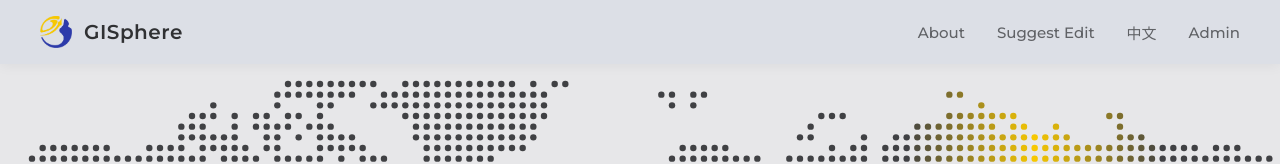
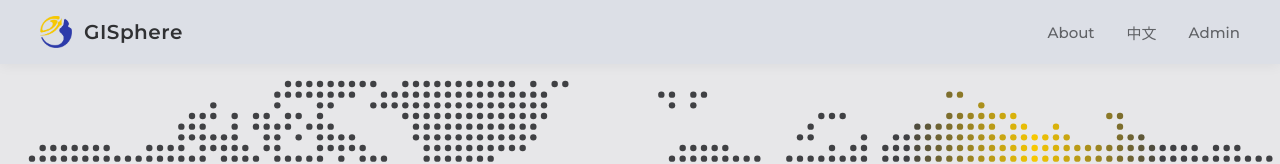
Before and after one commit to GIS-Info/next-web, a Nuxt app: page / in a window 1280 px wide. Shown: the top 164 px of the page. Built offline with nearby package versions, Linux system fonts and the light colour scheme.

Commit message:
Update index.vue

```diff
--- a/components/HeadBar/index.vue
+++ b/components/HeadBar/index.vue
@@ -29,7 +29,6 @@ export default {
       const isZh = this.lang === 'zh';
       return [
         { label: isZh ? '关于我们' : 'About', action: 'route', value: 'aboutUs' },
-        { label: isZh ? '填写建议' : 'Suggest Edit', action: 'route', value: 'suggestion' },
         // Language Switcher
         { label: isZh ? 'English' : '中文', action: 'lang', value: isZh ? 'en' : 'zh' },
         // Admin Login (Simplified text)
```
